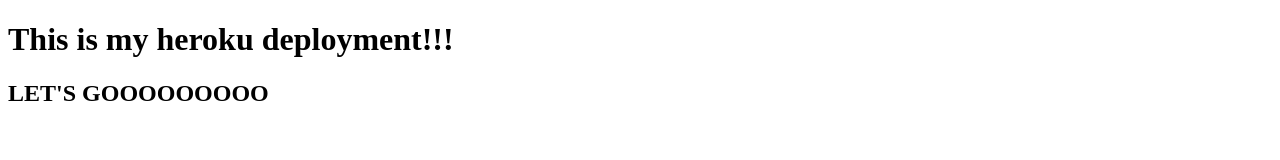
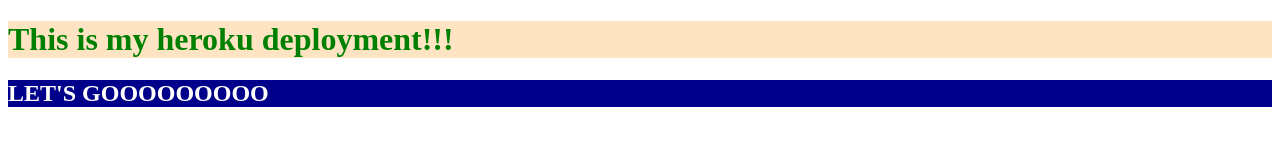
Before and after one commit to dallasmay/week6-hosting-demo, a website: page index.html in a window 1280 px wide. Drawn offline with Linux system fonts and the light colour scheme.

Commit message:
added stylesheet

```diff
--- a/index.html
+++ b/index.html
@@ -5,6 +5,8 @@
   <meta http-equiv="X-UA-Compatible" content="IE=edge">
   <meta name="viewport" content="width=device-width, initial-scale=1.0">
   <title>Heroku Test</title>
+  <link rel="stylesheet" href="./styles.css"/>
+  <link rel="stylesheet" href="/css"/>
 </head>
 <body>
   <h1>This is my heroku deployment!!!</h1>
--- a/server/index.js
+++ b/server/index.js
@@ -7,6 +7,10 @@
     res.sendFile(path.join(__dirname, "../index.html"))
 })
 
+app.get("/css", (req, res) => {
+    res.sendFile(path.join(__dirname, "../styles.css"))
+})
+
 const port = process.env.PORT || 4005;
 
 app.listen(port, () => {
--- /dev/null
+++ b/styles.css
@@ -0,0 +1,8 @@
+h1 {
+    color: green;
+    background-color: bisque;
+}
+h2 {
+    color:white;
+    background-color: darkblue;
+}
```
